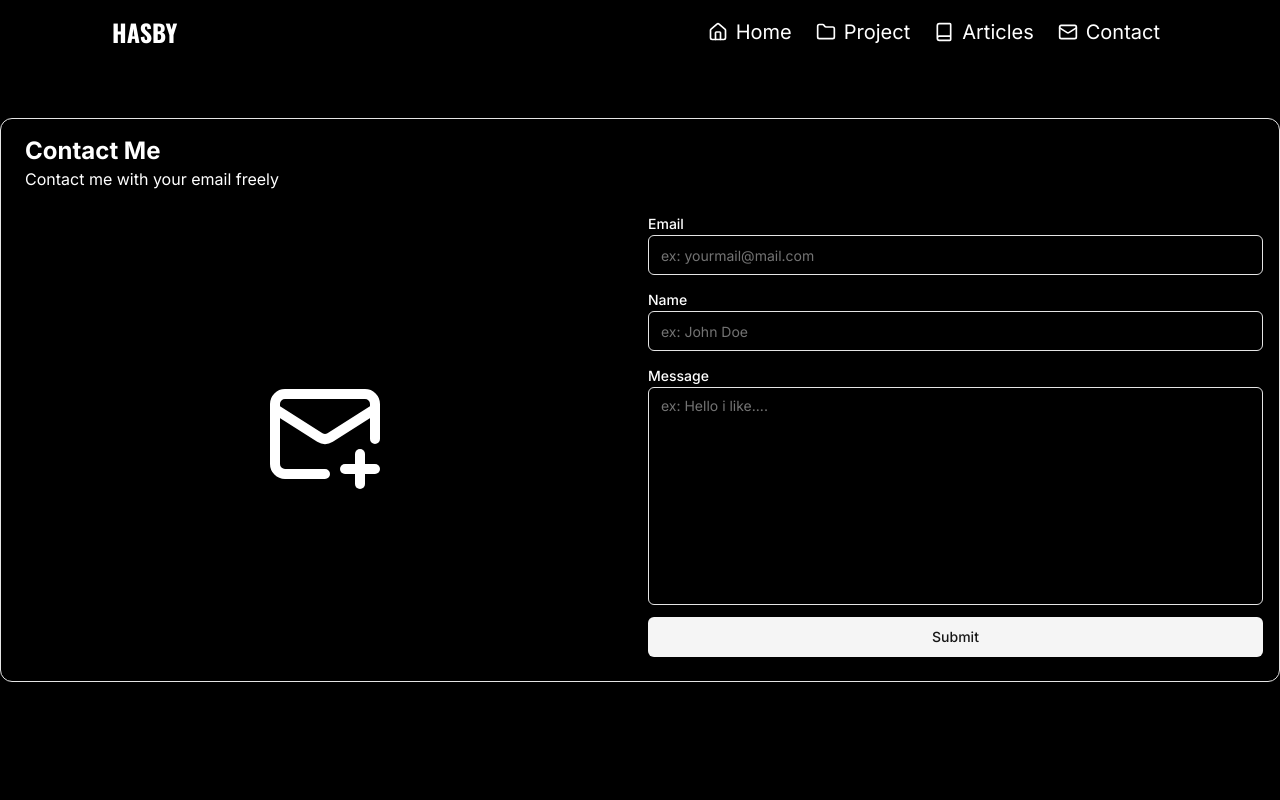
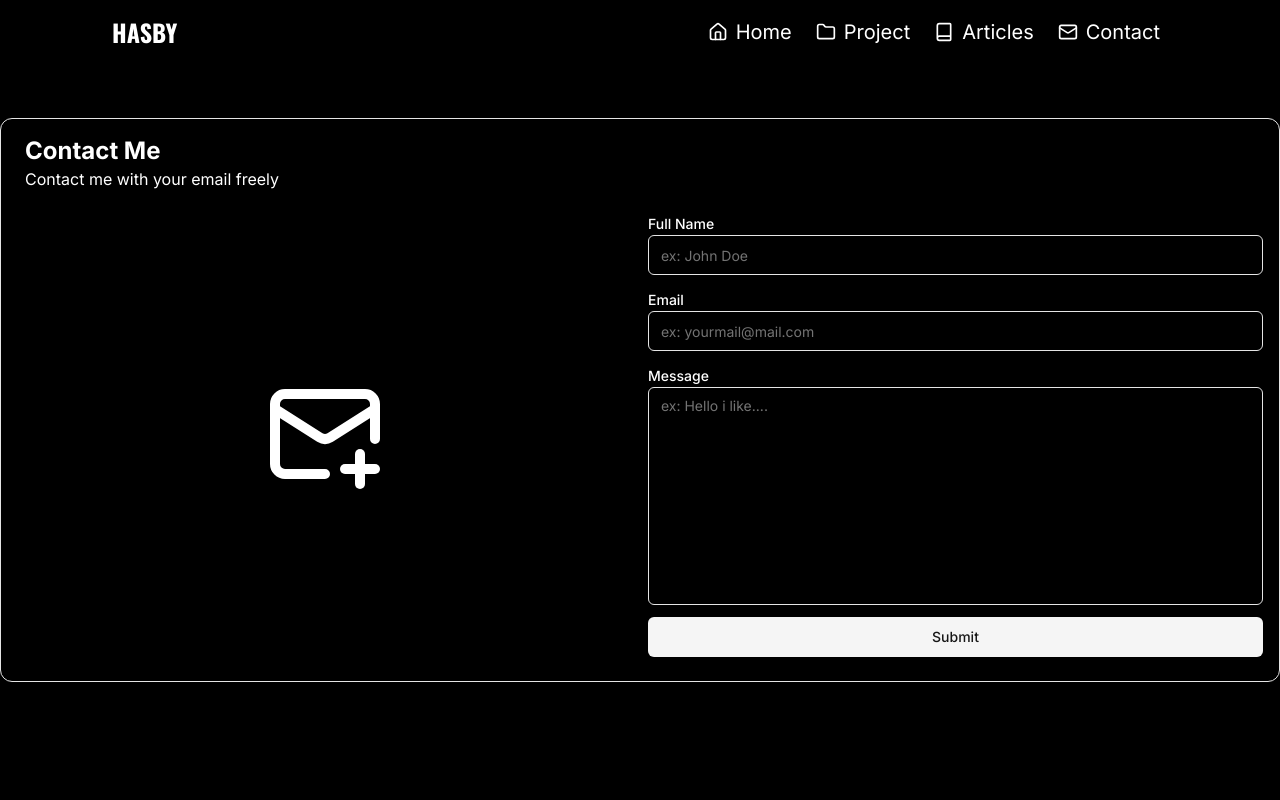
Before and after one commit to kautsarhasby/hasbydf, a Next.js app: page /contact in a window 1280 px wide. Shown: the top 800 px of the page. Built offline with nearby package versions, Linux system fonts and the light colour scheme.

Commit message:
added form function

```diff
--- a/package.json
+++ b/package.json
@@ -18,6 +18,7 @@
     "@radix-ui/react-slot": "^1.1.0",
     "@tailwindcss/typography": "^0.5.16",
     "@types/mdx": "^2.0.13",
+    "@types/nodemailer": "^6.4.17",
     "@vercel/blob": "^0.27.1",
     "class-variance-authority": "^0.7.0",
     "clsx": "^2.1.1",
@@ -26,6 +27,7 @@
     "next": "^15.1.6",
     "next-mdx-remote": "^5.0.0",
     "nextjs-toploader": "^3.7.15",
+    "nodemailer": "^6.10.0",
     "react": "^19.0.0",
     "react-dom": "^19.0.0",
     "react-drag-drop-files": "^2.4.0",
@@ -33,7 +35,8 @@
     "react-icons": "^5.4.0",
     "tailwind-merge": "^2.5.2",
     "tailwindcss-animate": "^1.0.7",
-    "typewriter-effect": "^2.21.0"
+    "typewriter-effect": "^2.21.0",
+    "zod": "^3.24.2"
   },
   "devDependencies": {
     "@types/node": "^20",
--- /dev/null
+++ b/src/app/api/email/route.ts
@@ -0,0 +1,11 @@
+import { formSchema } from "@/lib/types/schema";
+
+export const sendEmail = async (prevState: unknown, formData: FormData) => {
+  const validatedSchema = formSchema.safeParse(Object.fromEntries(formData));
+  if (!validatedSchema.success) {
+    return {
+      error: validatedSchema.error.flatten().fieldErrors,
+    };
+  }
+  console.log(validatedSchema.data);
+};
--- a/src/app/contact/page.tsx
+++ b/src/app/contact/page.tsx
@@ -1,7 +1,4 @@
-import { Button } from "@/components/ui/button";
-import { Input } from "@/components/ui/input";
-import { Label } from "@/components/ui/label";
-import { Textarea } from "@/components/ui/textarea";
+import FormContact from "@/components/public/contact/form";
 import { MailPlus } from "lucide-react";
 import React from "react";
 
@@ -20,40 +17,7 @@ export default function ContactPage() {
             <MailPlus color="white" size={120} />
           </section>
           <section className="p-2">
-            <form action="" className="text-white">
-              <div className="mb-3">
-                <Label htmlFor="email">Email</Label>
-                <Input
-                  id="email"
-                  type="email"
-                  className="bg-black"
-                  placeholder="ex: yourmail@mail.com"
-                />
-              </div>
-              <div className="mb-3">
-                <Label htmlFor="name">Name</Label>
-                <Input
-                  id="name"
-                  type="text"
-                  className="bg-black"
-                  placeholder="ex: John Doe"
-                />
-              </div>
-              <div className="mb-3">
-                <Label htmlFor="message">Message</Label>
-                <Textarea
-                  id="message"
-                  className="bg-black resize-none"
-                  rows={10}
-                  placeholder="ex: Hello i like...."
-                />
-              </div>
-              <div className="w-full">
-                <Button type="submit" className="w-full" variant={"secondary"}>
-                  Submit
-                </Button>
-              </div>
-            </form>
+            <FormContact />
           </section>
         </div>
       </div>
--- /dev/null
+++ b/src/components/public/contact/form/index.tsx
@@ -0,0 +1,82 @@
+"use client";
+import React, { useActionState } from "react";
+import { Button } from "@/components/ui/button";
+import { Input } from "@/components/ui/input";
+import { Label } from "@/components/ui/label";
+import { Textarea } from "@/components/ui/textarea";
+import { sendEmail } from "@/app/api/email/route";
+import { useFormStatus } from "react-dom";
+import { LoaderCircle } from "lucide-react";
+
+export default function FormContact() {
+  const [state, emailAction] = useActionState(sendEmail, null);
+  return (
+    <form action={emailAction} className="text-white">
+      <div className="mb-3">
+        <Label htmlFor="fullname">Full Name</Label>
+        <Input
+          id="name"
+          name="fullname"
+          type="text"
+          className="bg-black"
+          placeholder="ex: John Doe"
+        />
+        {state?.error.fullname ? (
+          <p className="text-red-400">{state.error.fullname}</p>
+        ) : (
+          ""
+        )}
+      </div>
+      <div className="mb-3">
+        <Label htmlFor="email">Email</Label>
+        <Input
+          id="email"
+          type="email"
+          name="email"
+          className="bg-black"
+          placeholder="ex: yourmail@mail.com"
+        />
+        {state?.error.email ? (
+          <p className="text-red-400">{state.error.email}</p>
+        ) : (
+          ""
+        )}
+      </div>
+      <div className="mb-3">
+        <Label htmlFor="message">Message</Label>
+        <Textarea
+          id="message"
+          name="message"
+          className="bg-black resize-none"
+          rows={10}
+          placeholder="ex: Hello i like...."
+        />
+        {state?.error.message ? (
+          <p className="text-red-400">{state.error.message}</p>
+        ) : (
+          ""
+        )}
+      </div>
+      <div className="w-full">
+        <SubmitButton />
+      </div>
+    </form>
+  );
+}
+
+const SubmitButton = () => {
+  const { pending } = useFormStatus();
+
+  return (
+    <Button type="submit" className="w-full" variant={"secondary"}>
+      {pending ? (
+        <div className="flex gap-2">
+          <LoaderCircle className="animate-spin" />
+          <span>Loading</span>
+        </div>
+      ) : (
+        "Submit"
+      )}
+    </Button>
+  );
+};
--- a/src/components/public/contact/index.tsx
+++ /dev/null
@@ -1,46 +0,0 @@
-import { Mail, Send, User } from "lucide-react";
-
-export default function Contact() {
-  return (
-    <section className="bg-black flex flex-col justify-center h-screen items-center">
-      <div className="flex flex-col-reverse md:flex-row-reverse items-center justify-center w-[90%] h-full">
-        <section className="bg-white w-1/2 h-1/2 rounded-lg shadow-lg shadow-white p-2">
-          <form action="" className="p-2 w-full" method="POST">
-            <section className="relative w-full ">
-              <User className="absolute top-2 left-2 text-slate-300" />
-              <input
-                type="text"
-                className="w-full p-2 px-10 rounded-md mb-3 outline-1 outline outline-slate-300"
-                placeholder="Your Name"
-              />
-            </section>
-            <section className="relative w-full ">
-              <Mail className="absolute top-2 left-2 text-slate-300" />
-              <input
-                type="email"
-                className="w-full p-2 px-10 rounded-md mb-3 outline-1 outline outline-slate-300"
-                placeholder="Your Email"
-              />
-            </section>
-            <textarea
-              className="w-full p-2 outline-1 mb-3 outline outline-slate-300 rounded-md"
-              placeholder="Your Message"
-              maxLength={250}
-            ></textarea>
-            <button className="text-white bg-black rounded-lg p-2 flex gap-2">
-              Send Message
-              <Send />
-            </button>
-          </form>
-        </section>
-        <section className="text-white justify-center w-1/2 h-1/2 flex flex-col items-start">
-          <h2 className="uppercase text-3xl font-bold">CONTACT ME</h2>
-          <p className="max-w-lg text-xl">
-            You can send me a suggestion or a critics to make me a better
-            person, your feedback is very valuable to me.
-          </p>
-        </section>
-      </div>
-    </section>
-  );
-}
--- a/src/lib/types/index.d.ts
+++ b/src/lib/types/index.d.ts
@@ -1,3 +1,6 @@
+import { z } from "zod";
+import { formSchema } from "./schema";
+
 export interface MDfile {
   id: number;
   uuid: string;
@@ -43,3 +46,5 @@ export interface IExperience {
   softSkills: string[];
   hardSkills: string[];
 }
+
+export type FormState = z.infer<typeof formSchema>;
--- /dev/null
+++ b/src/lib/types/schema.ts
@@ -0,0 +1,10 @@
+import { z } from "zod";
+
+export const formSchema = z.object({
+  fullname: z.string().min(4).max(50),
+  email: z
+    .string()
+    .email({ message: "Please input the correct email" })
+    .max(50),
+  message: z.string().min(10),
+});
```
Also changed, not shown: 1 other file (tests, documents, lock files or other folders).
